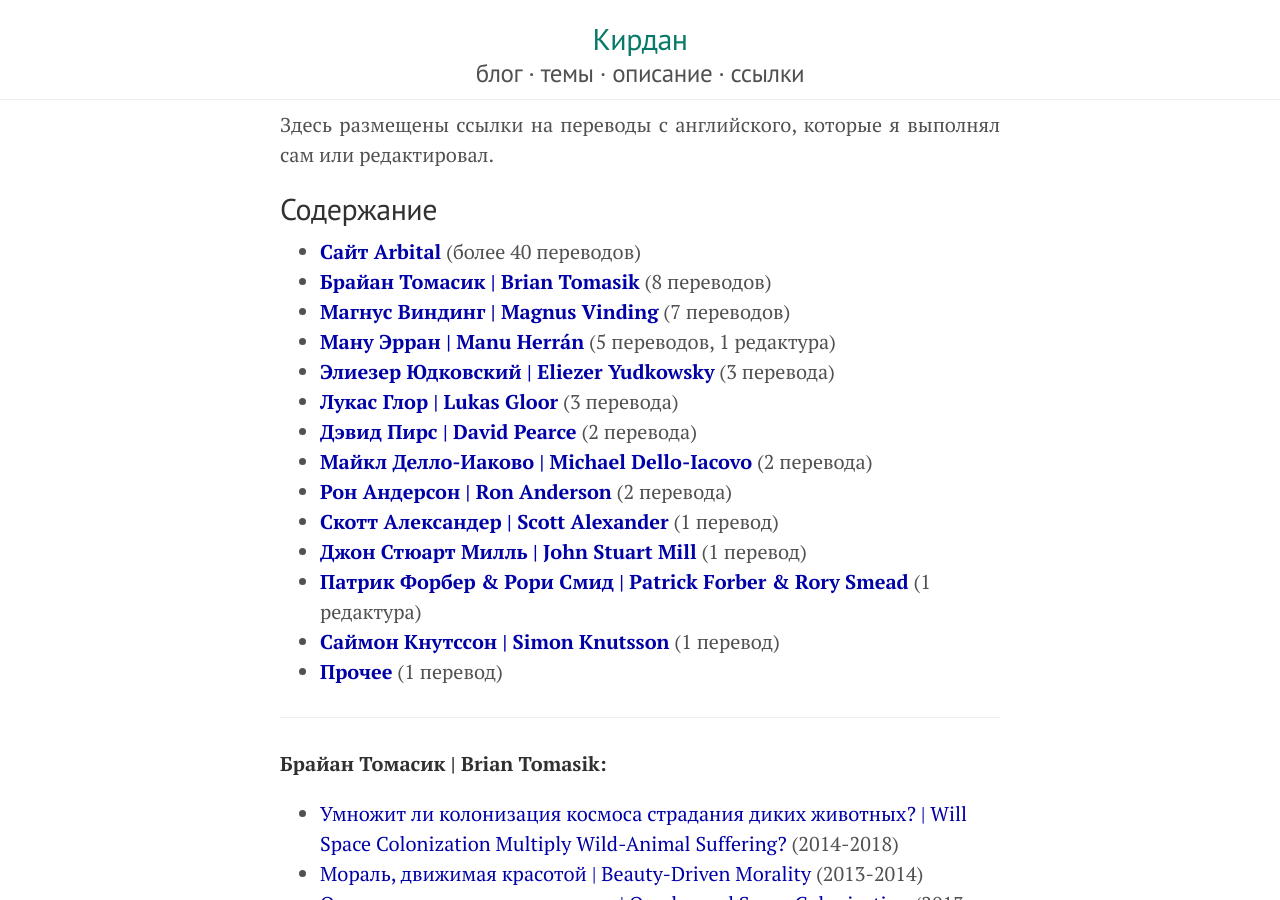
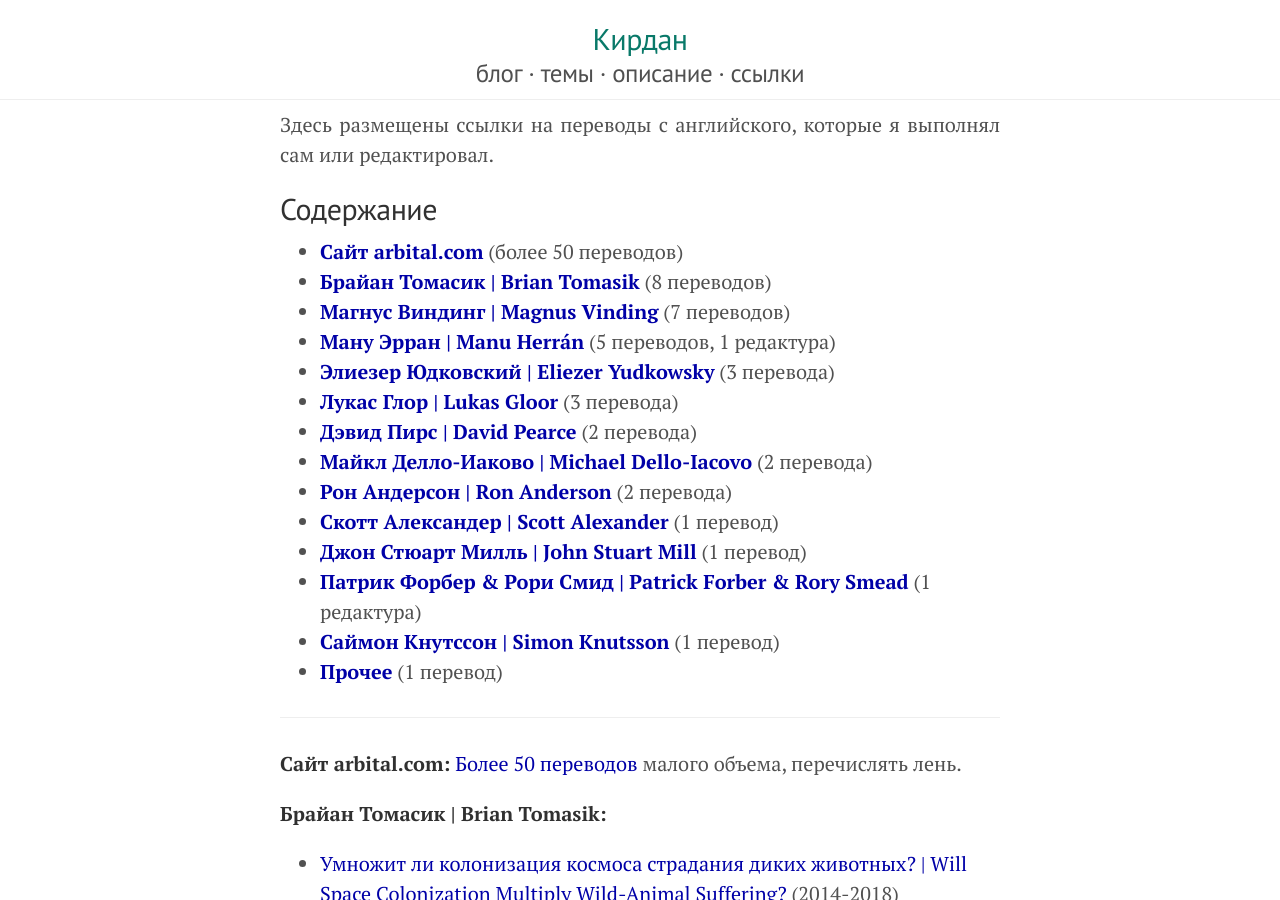
Before and after one commit to KKirdan/kkirdan.github.io, a Jekyll site: the page built from translations/index.md, in a window 1280 px wide and 900 px high. Built offline with Jekyll 4.4.1, drawn with Linux system fonts in a browser that asks for light colours.

Commit message:
Update index.md

```diff
--- a/translations/index.md
+++ b/translations/index.md
@@ -5,7 +5,7 @@ title: "Переводы"
 Здесь размещены ссылки на переводы с английского, которые я выполнял сам или редактировал.
 
 ##  Содержание
-* **[Сайт Arbital](https://arbital-ru.github.io/)** (более 40 переводов)
+* **[Сайт arbital.com](#Arbital)** (более 50 переводов)
 * **[Брайан Томасик \| Brian Tomasik](#Brian_Tomasik)** (8 переводов)
 * **[Магнус Виндинг \| Magnus Vinding](#Magnus_Vinding)** (7 переводов)
 * **[Ману Эрран \| Manu Herrán](#Manu_Herran)** (5 переводов, 1 редактура)
@@ -21,6 +21,9 @@ title: "Переводы"
 * **[Прочее](#Прочее)** (1 перевод)
 
 ---
+<a id="Arbital"></a>
+**Сайт arbital.com:**
+[Более 50 переводов](https://arbital-ru.github.io/) малого объема, перечислять лень.
 
 <a id="Brian_Tomasik"></a>
 **Брайан Томасик \| Brian Tomasik:**
@@ -87,7 +90,7 @@ title: "Переводы"
 **Джон Стюарт Милль \| John Stuart Mill:**
 * [Тезисы о природе](https://reducingsuffering.github.io/john-stuart-mill-1.html) (фрагмент из "[On Nature](https://www.lancaster.ac.uk/users/philosophy/texts/mill_on.htm)", 1874-1904)
 
-<a id="Patrick_Forber"></a>
+<a id="Patri**Сайт arbital.com:**ck_Forber"></a>
 **Патрик Форбер & Рори Смид \| Patrick Forber & Rory Smead:**
 * [Наказание — скорее злоба, чем общее благо \| Punishment isn’t about the common good: it’s about spite](https://reducingsuffering.github.io/patrick-forber-punishment-isnt-about-the-common-good-its-about-spite.html) (2018), редактура
 
```
